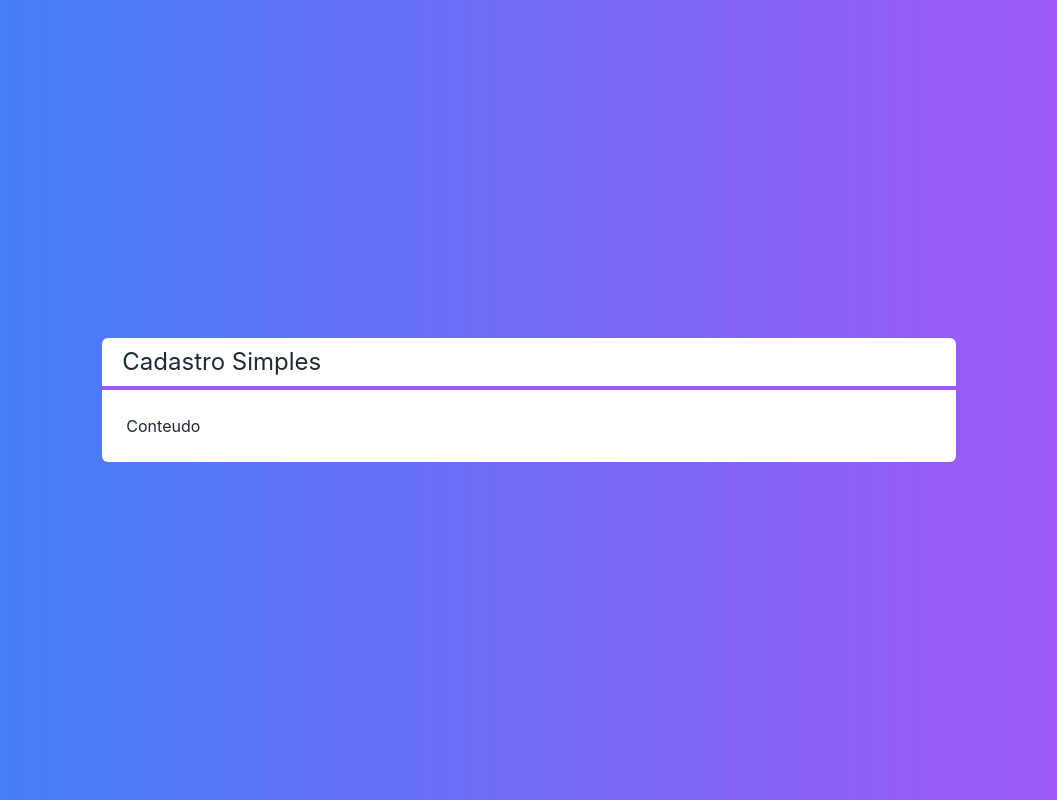
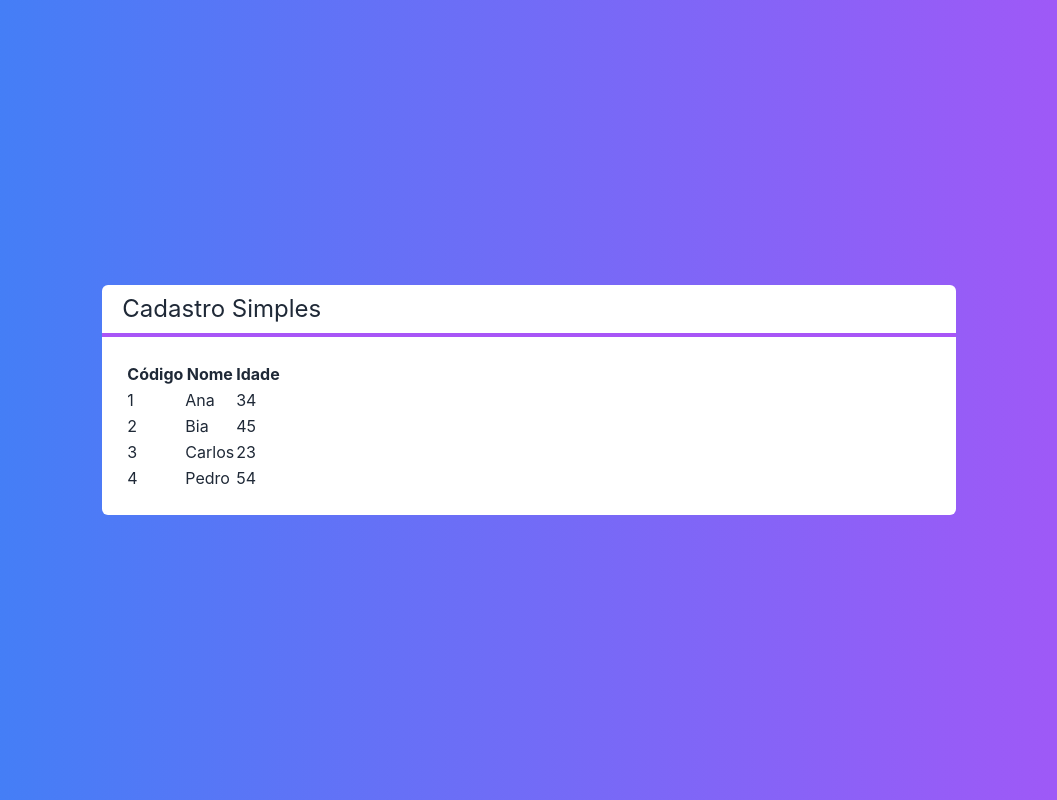
Before and after one commit to laerthnardelli/curso-nextjs, a Next.js app in the folder next-crud/: page / in a window 1280 px wide. Shown: the whole page, without its empty margins (111-1168 px from the left). Built offline with nearby package versions, Linux system fonts and the light colour scheme.

Commit message:
Component Table #01

```diff
--- /dev/null
+++ b/next-crud/src/components/Tabela.tsx
@@ -0,0 +1,41 @@
+import Cliente from "../core/Cliente"
+
+interface TabelaProps {
+    clientes: Cliente[]
+}
+
+export default function Tabela(props: TabelaProps) {
+
+    function renderizarCabecalho() {
+        return (
+            <tr>
+                <th>Código</th>
+                <th>Nome</th>
+                <th>Idade</th>
+            </tr>
+        );
+    }
+
+    function renderizarDados() {
+        return props.clientes?.map((cliente, i) => {
+            return (
+                <tr key={cliente.id}>
+                    <td>{cliente.id}</td>
+                    <td>{cliente.nome}</td>
+                    <td>{cliente.idade}</td>
+                </tr>
+            )
+        });
+    }
+
+    return (
+        <table>
+            <thead>
+                {renderizarCabecalho()}
+            </thead>
+            <tbody>
+                {renderizarDados()}
+            </tbody>
+        </table>
+    );
+}
--- a/next-crud/src/pages/index.tsx
+++ b/next-crud/src/pages/index.tsx
@@ -1,6 +1,16 @@
 import Layout from "../components/Layout";
+import Tabela from "../components/Tabela";
+import Cliente from "../core/Cliente";
 
 export default function Home() {
+
+  const clientes = [
+    new Cliente('Ana', 34, '1'),
+    new Cliente('Bia', 45, '2'),
+    new Cliente('Carlos', 23, '3'),
+    new Cliente('Pedro', 54, '4'),
+  ]
+
   return (
     <div className={`
      flex justify-center items-center h-screen
@@ -8,7 +18,7 @@ export default function Home() {
      text-white
     `}>
       <Layout titulo={"Cadastro Simples"}>
-        <span>Conteudo</span>
+        <Tabela clientes={clientes}></Tabela>
       </Layout>
     </div>
   );
```
